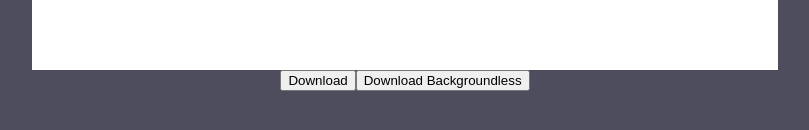
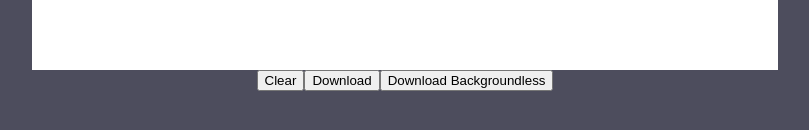
Before and after one commit to NotDarkkkk/DrawingThing, a Vue app: page / in a window 1280 px wide. Shown: the part 650-780 px from the top of the page, without its empty margins (235-1044 px from the left). Built offline with nearby package versions, Linux system fonts and the light colour scheme.

Commit message:
Added Button to Clear Canvas

```diff
--- a/src/components/GameCanvas.vue
+++ b/src/components/GameCanvas.vue
@@ -7,6 +7,7 @@
       @pointerup="stopDrawing"
       @pointerleave="stopDrawing"
     ></canvas>
+    <button @click="clearCanvas">Clear</button>
     <button @click="downloadCanvas">Download</button>
     <button @click="downloadCanvasBackgroundless">
       Download Backgroundless
@@ -108,7 +109,11 @@ export default {
       // Trigger the download
       link.click();
     };
-
+    const clearCanvas = () => {
+      if (!canvas.value || !ctx.value) return;
+      // Clear the entire canvas
+      ctx.value.clearRect(0, 0, canvas.value.width, canvas.value.height);
+    };
     onMounted(() => {
       if (canvas.value) {
         // Set canvas resolution
@@ -132,6 +137,7 @@ export default {
       stopDrawing,
       downloadCanvas,
       downloadCanvasBackgroundless,
+      clearCanvas,
     };
   },
 };
```
